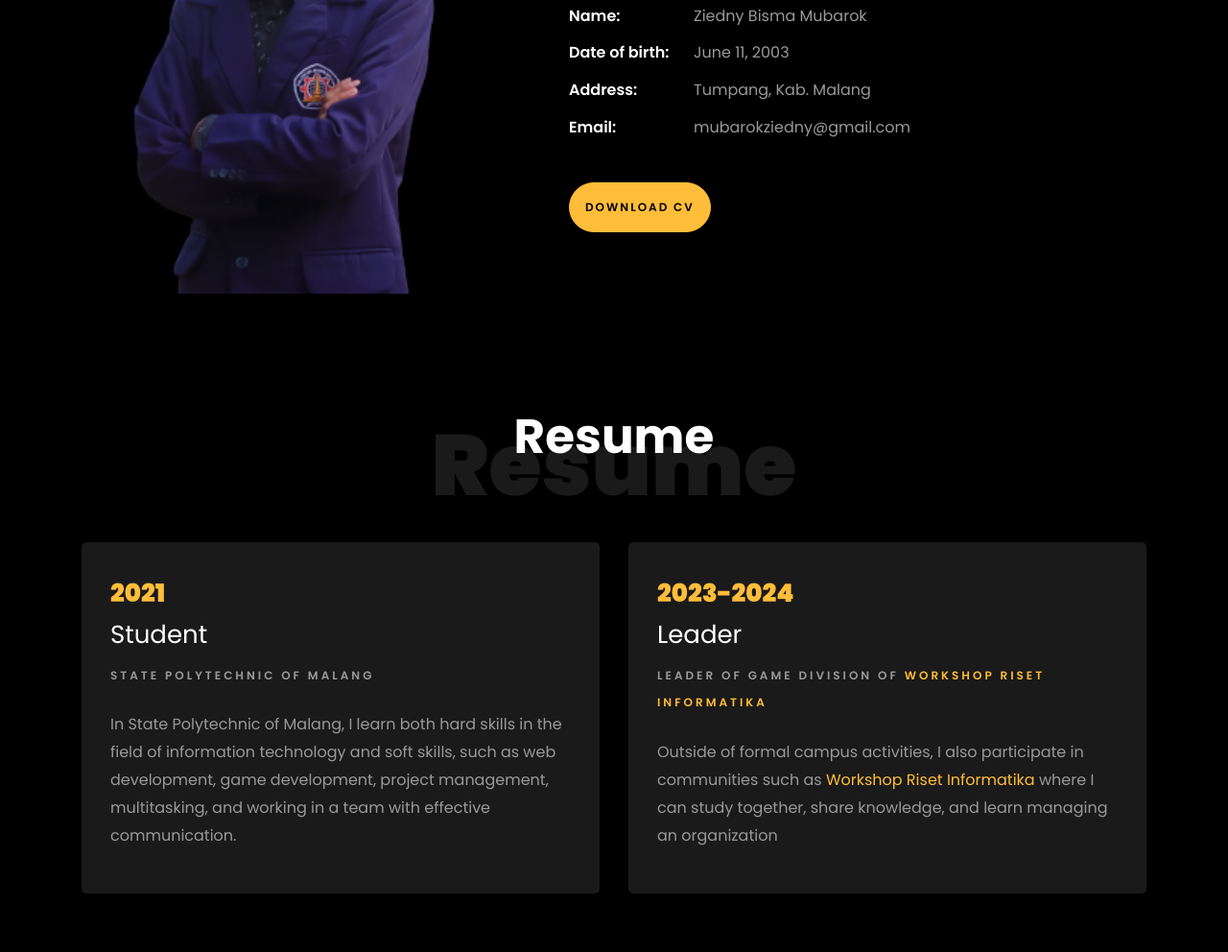
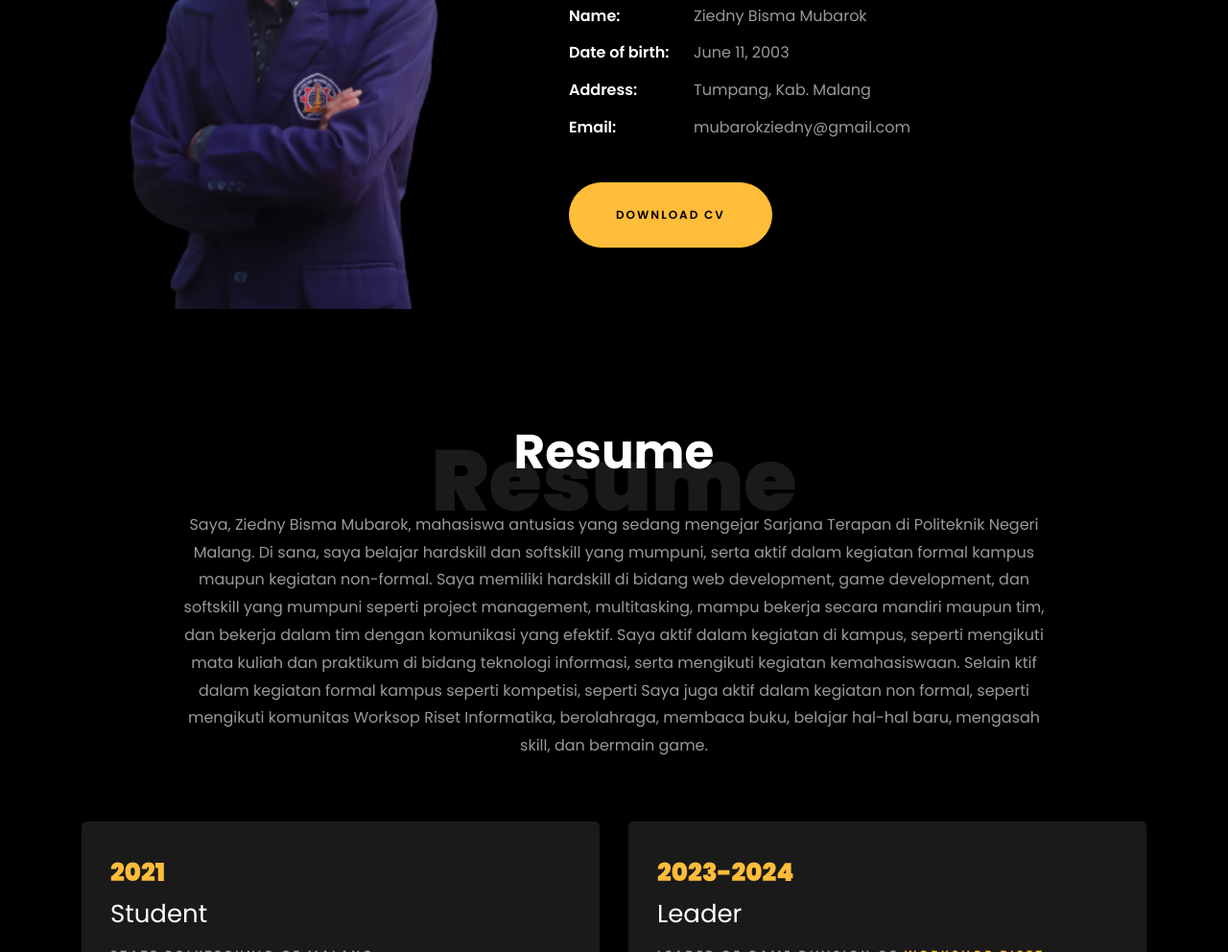
Before and after one commit to Ziedny28/porto-page, a plain HTML site: page index.html in a window 1280 px wide. Shown: the part 1200-2192 px from the top of the page at 96% size. Drawn offline with Linux system fonts and the light colour scheme; files whose address does not match are found by name.

Commit message:
add download cv, removed images

```diff
--- a/index.html
+++ b/index.html
@@ -135,7 +135,8 @@
 						</div>
 					</div>
 					<div class="counter-wrap ftco-animate d-flex mt-md-3">
-						<p><a href="#" class="btn btn-primary py-3 px-3">Download CV</a></p>
+						<p><a href="./docs/Ziedny-resume.pdf" class="btn btn-primary py-4 px-5" download>Download CV</a>
+						</p>
 					</div>
 				</div>
 			</div>
@@ -149,7 +150,20 @@
 				<div class="col-md-10 heading-section text-center ftco-animate">
 					<h1 class="big big-2">Resume</h1>
 					<h2 class="mb-4">Resume</h2>
-					<p></p>
+					<p>Saya, Ziedny Bisma Mubarok, mahasiswa antusias yang sedang mengejar Sarjana Terapan di Politeknik
+						Negeri Malang. Di sana, saya
+						belajar hardskill dan softskill yang mumpuni, serta aktif dalam kegiatan formal kampus maupun
+						kegiatan non-formal.
+						Saya memiliki hardskill di bidang web development, game development, dan softskill yang mumpuni
+						seperti project management,
+						multitasking, mampu bekerja secara mandiri maupun tim, dan bekerja dalam tim dengan komunikasi
+						yang efektif.
+						Saya aktif dalam kegiatan di kampus, seperti mengikuti mata kuliah dan praktikum di bidang
+						teknologi informasi, serta mengikuti kegiatan
+						kemahasiswaan. Selain ktif dalam kegiatan formal kampus seperti kompetisi, seperti Saya juga
+						aktif dalam kegiatan non formal, seperti
+						mengikuti komunitas Worksop Riset Informatika, berolahraga, membaca buku, belajar hal-hal baru,
+						mengasah skill, dan bermain game.</p>
 				</div>
 			</div>
 			<div class="row">
@@ -179,7 +193,7 @@
 			</div>
 			<div class="row justify-content-center mt-5">
 				<div class="col-md-6 text-center ftco-animate">
-					<p><a href="#" class="btn btn-primary py-4 px-5">Download CV</a></p>
+					<p><a href="./docs/Ziedny-resume.pdf" class="btn btn-primary py-4 px-5" download>Download CV</a></p>
 				</div>
 			</div>
 		</div>
```
Also changed, not shown: images/image_1.jpg (deleted), images/image_2.jpg (deleted), images/image_3.jpg (deleted), images/person_1.jpg (deleted), images/person_2.jpg (deleted), images/person_3.jpg (deleted), images/person_4.jpg (deleted), images/project-2.jpg (deleted), images/project-6.jpg (deleted), images/staff-1.jpg (deleted), images/staff-2.jpg (deleted), images/staff-3.jpg (deleted), images/staff-4.jpg (deleted), 1 other file.
